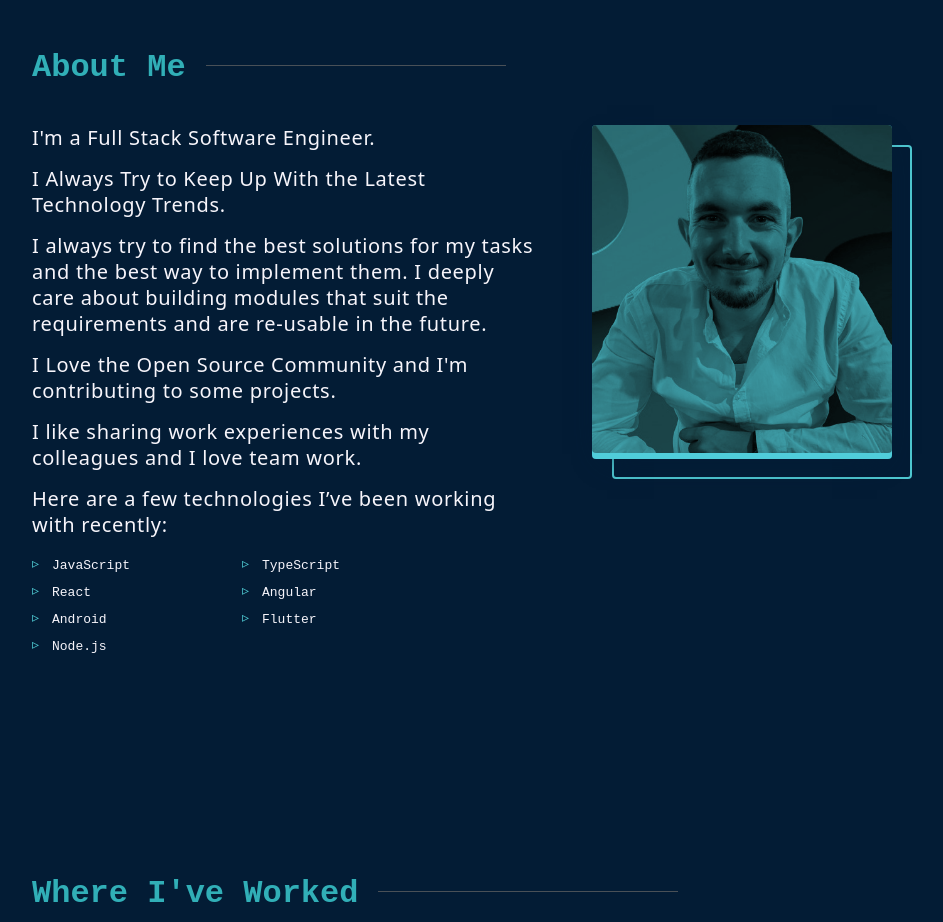
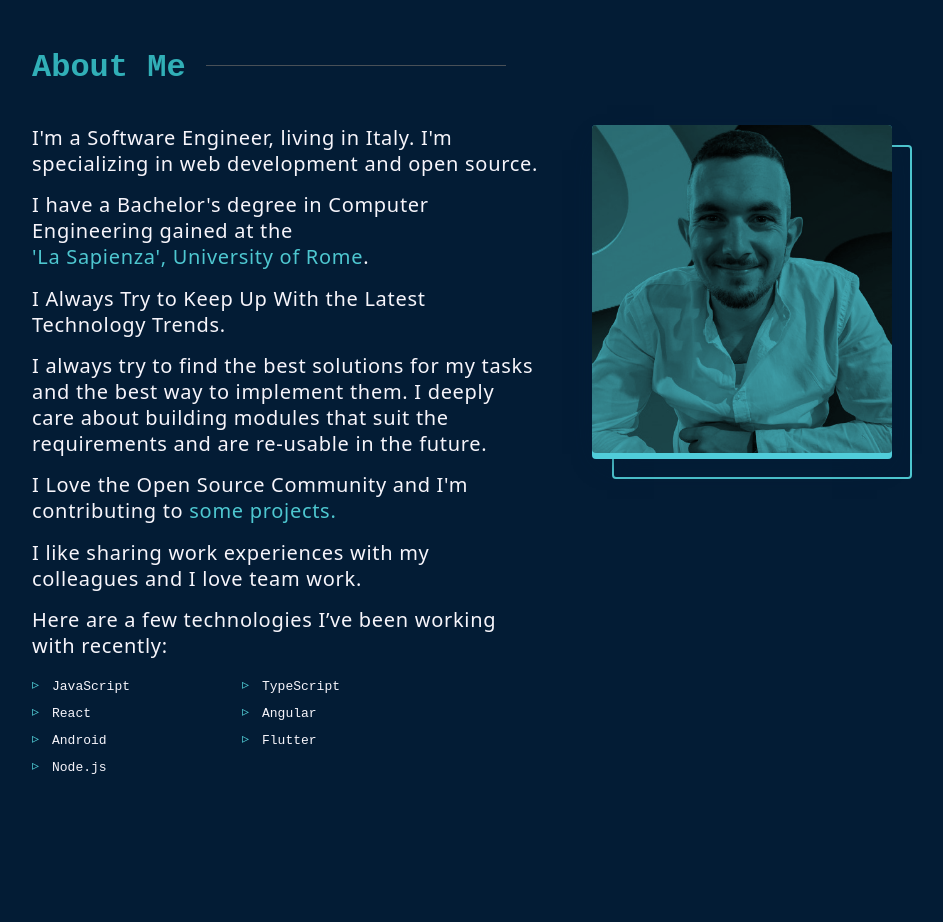
Before and after one commit to coluzziandrea/coluzziandrea.github.io, a React (Create React App) app in the folder coluzzi-andrea/: page / in a window 1280 px wide. Shown: the part 860-1782 px from the top of the page, without its empty margins (158-1101 px from the left). Built offline with nearby package versions, Linux system fonts and the light colour scheme.

Commit message:
fix about section & readme

```diff
--- a/coluzzi-andrea/src/components/section/About.js
+++ b/coluzzi-andrea/src/components/section/About.js
@@ -132,14 +132,26 @@ const About = () => {
       <div className='inner'>
         <StyledText>
           <div>
-            <p>I'm a Full Stack Software Engineer.</p>
+            <p>
+              I'm a Software Engineer, living in Italy. I'm specializing in web development and open
+              source.
+            </p>
+            <p>
+              I have a Bachelor's degree in Computer Engineering gained at the{" "}
+              <a href='https://www.uniroma1.it/en'>'La Sapienza', University of Rome</a>.
+            </p>
             <p>I Always Try to Keep Up With the Latest Technology Trends.</p>
             <p>
               I always try to find the best solutions for my tasks and the best way to implement
               them. I deeply care about building modules that suit the requirements and are
               re-usable in the future.
             </p>
-            <p>I Love the Open Source Community and I'm contributing to some projects.</p>
+            <p>
+              I Love the Open Source Community and I'm contributing to{" "}
+              <a href='https://github.com/coluzziandrea?tab=repositories&q=&type=fork&language=&sort='>
+                some projects.
+              </a>
+            </p>
             <p>I like sharing work experiences with my colleagues and I love team work.</p>
 
             <p>Here are a few technologies I’ve been working with recently:</p>
```
Also changed, not shown: 1 other file (tests, documents, lock files or other folders).
